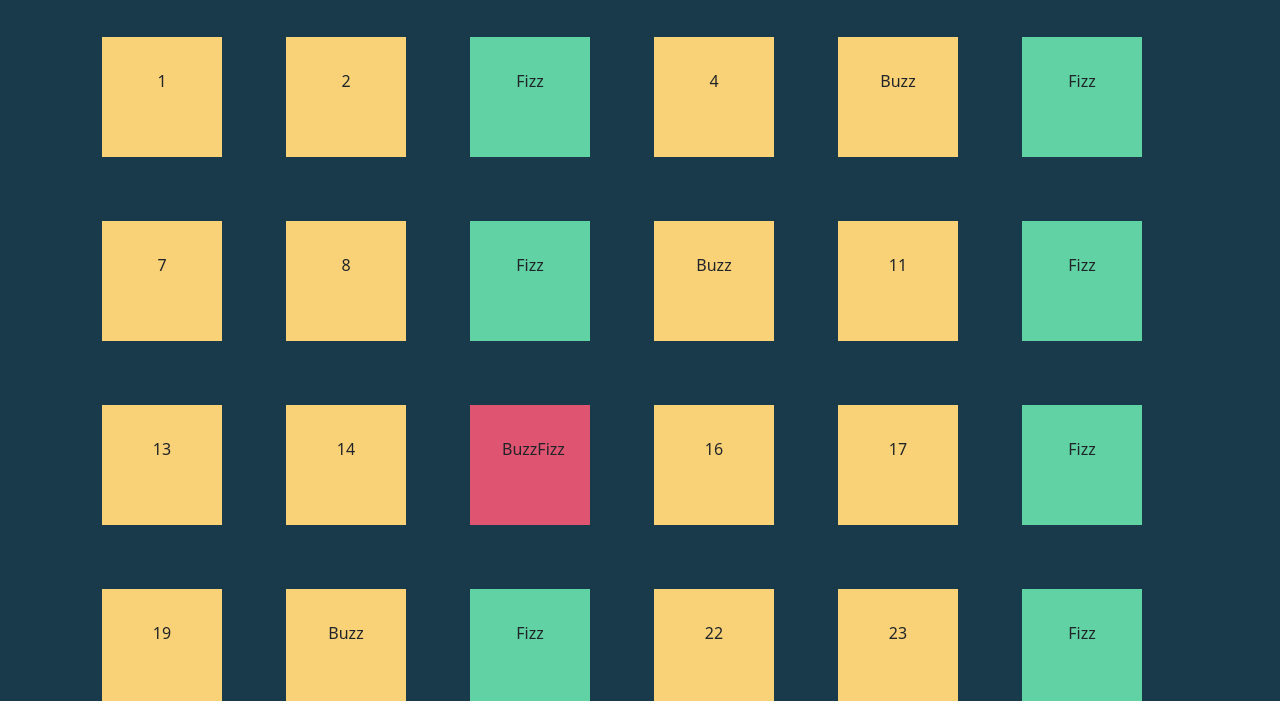
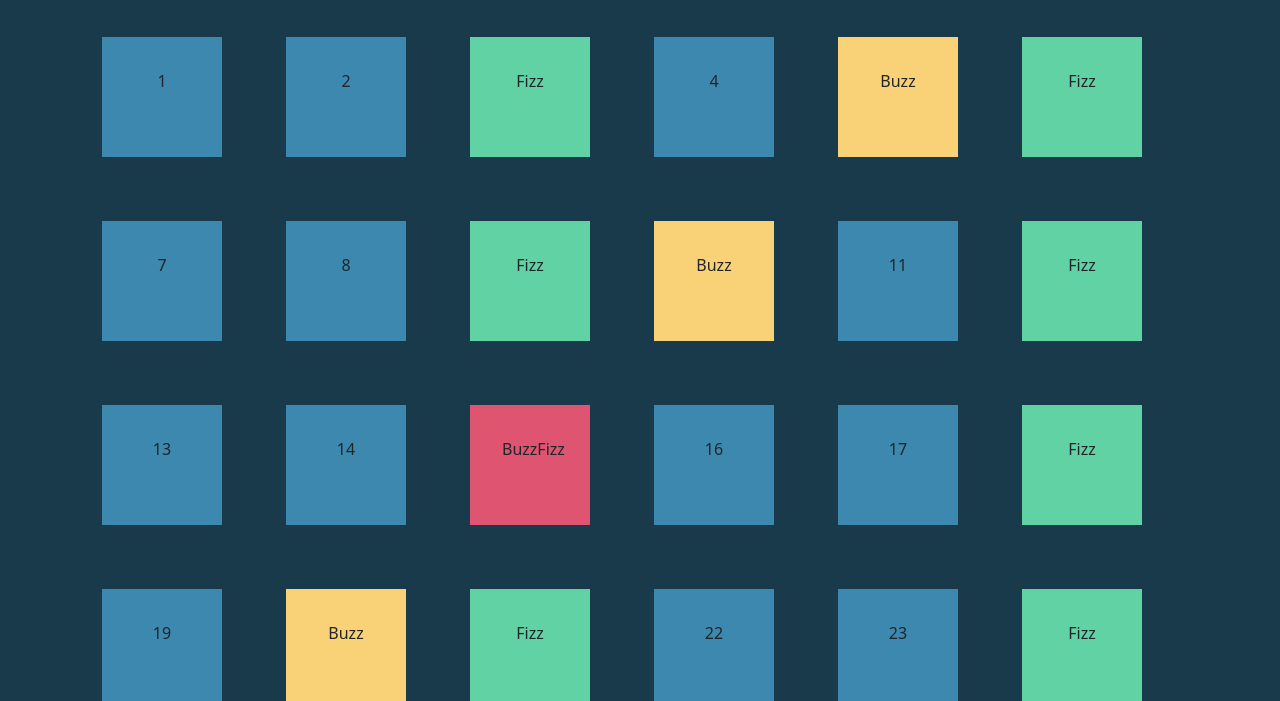
Before and after one commit to FraAccaBi/js-fizzbuzzdom, a plain HTML site: page index.html in a window 1280 px wide. Shown: the part 99-800 px from the top of the page. Drawn offline with nearby package versions, Linux system fonts and the light colour scheme.

Commit message:
change number color

```diff
--- a/assets/css/style.css
+++ b/assets/css/style.css
@@ -9,12 +9,18 @@
 body{
     background-color: var(--background-color);
 }
-
+.container{
+    height: fit-content;
+}
+.row{
+    height: 120px;
+    width: 100%;
+}
 .col {
     height: 120px;
     width: 120px;
     padding: 2rem;
-    background-color: var(--buzz-color);
+    background-color: var(--number-color);
     margin: 2rem;
 }
 
@@ -27,3 +33,6 @@ body{
 .list-item-BuzzFizz{
     background-color: var(--fizzbuzz-color);
 }
+.list-item{
+    background-color: var(--number-color);
+}
```
